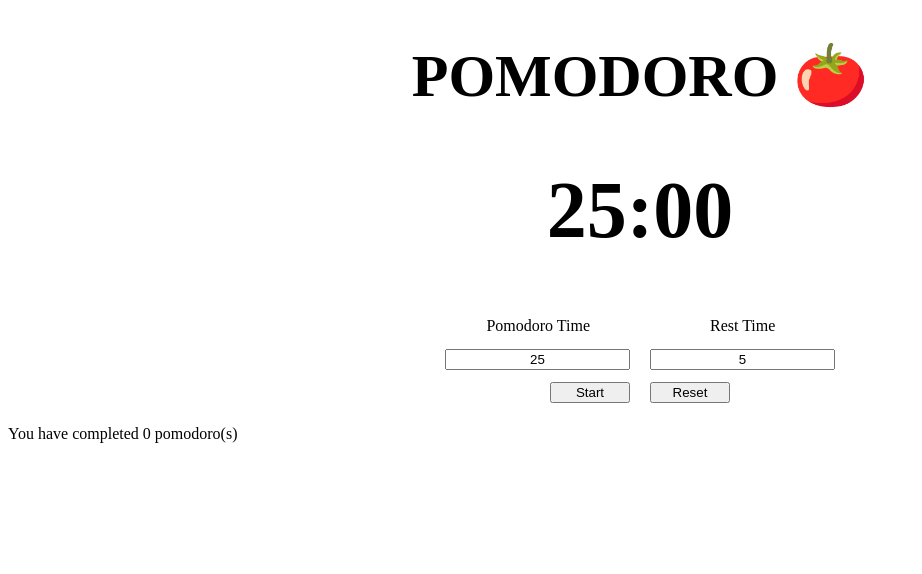
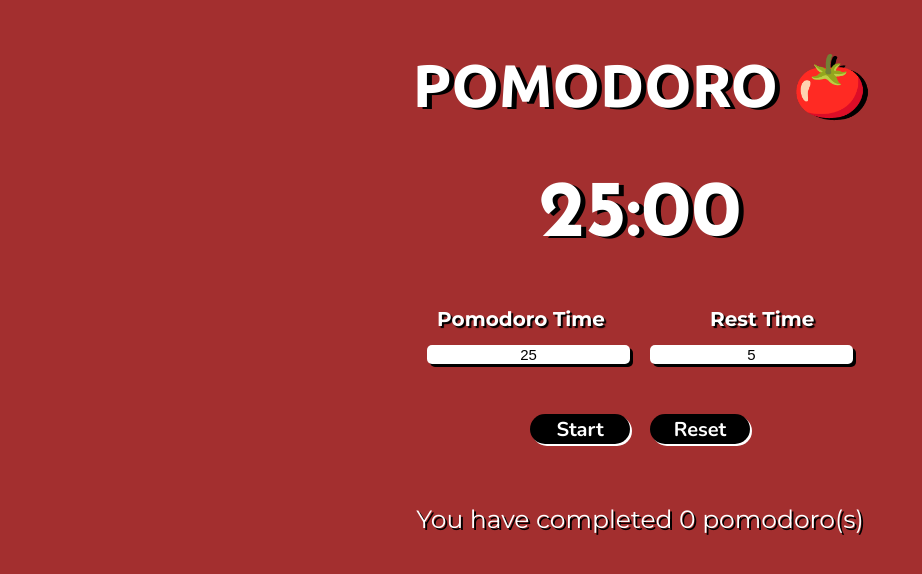
Before and after one commit to marrahenzo/pomodoro, a website built with webpack: page dist/index.html in a window 1280 px wide. Shown: the whole page, without its empty margins (0-922 px from the left). Built offline with nearby package versions, Linux system fonts and the light colour scheme; a web font is replaced by a local one; what tiny-timer would draw is missing.

Commit message:
Add general styles

```diff
--- a/src/style.scss
+++ b/src/style.scss
@@ -1,6 +1,12 @@
-html,
+html {
+  height: 100vh;
+}
+
 body {
-  height: 97vh;
+  margin: 0;
+  padding: 0;
+  min-height: 100vh;
+  background-color: rgb(163, 47, 47);
 }
 
 #title {
@@ -8,21 +14,62 @@ body {
   grid-row: 1;
   grid-column: 1/3;
   font-size: 60px;
+  font-family: 'Ubuntu', sans-serif;
+  color: white;
+  text-shadow: 5px 2px 0px black;
+  margin-top: 0;
+  padding-top: 50px;
 }
 
 #timer {
   text-align: center;
   font-size: 80px;
+  font-family: 'Josefin Sans', sans-serif;
+  text-shadow: 5px 2px 0px black;
+  color: white;
 }
 
 #form {
   display: grid;
   grid-template-columns: 1fr 1fr;
-  grid-template-rows: 1fr 1fr 1fr;
+  grid-template-rows: 20px 50px 100px;
   max-width: 800px;
-  height: 100px;
   margin: 0 auto;
   align-items: center;
+}
+
+#form > label {
+  color: white;
+  font-family: 'Montserrat', sans-serif;
+  font-weight: bold;
+  text-shadow: 2px 2px 1px black;
+  font-size: 20px;
+}
+
+#form > input {
+  border: 0;
+  border-radius: 5px;
+  box-shadow: 3px 3px black;
+  font-size: 15px;
+}
+
+#form > button {
+  border: 0;
+  border-radius: 20px;
+  background-color: black;
+  box-shadow: 2px 2px white;
+  color: white;
+  font-size: 20px;
+  font-family: 'Nunito', sans-serif;
+  font-weight: bold;
+  width: 100px;
+  height: 30px;
+}
+
+#form > button:active {
+  background-color: white;
+  color: black;
+  box-shadow: 2px 2px black;
 }
 
 #label-pomodoro {
@@ -30,7 +77,7 @@ body {
   grid-column: 1;
   text-align: center;
   justify-self: end;
-  margin-right: 50px;
+  margin-right: 35px;
 }
 
 #time-pomodoro {
@@ -58,13 +105,19 @@ body {
 }
 
 #btn-start {
-  width: 80px;
   justify-self: end;
   margin-right: 10px;
 }
 
 #btn-reset {
-  width: 80px;
   justify-self: start;
   margin-left: 10px;
 }
+
+#counter {
+  font-size: 25px;
+  font-family: 'Montserrat', sans-serif;
+  color: white;
+  text-shadow: 2px 2px 0px black;
+  text-align: center;
+}
```
